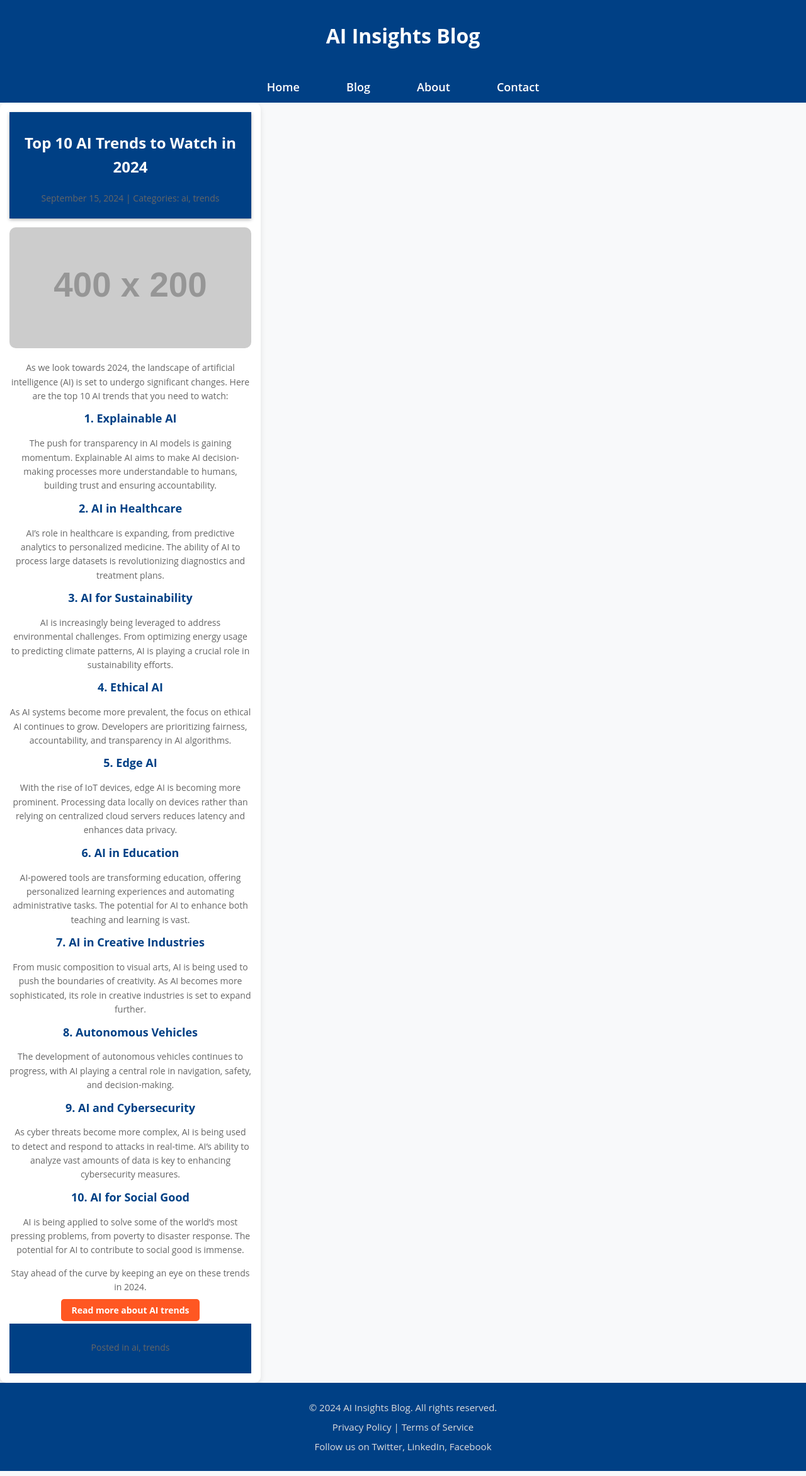
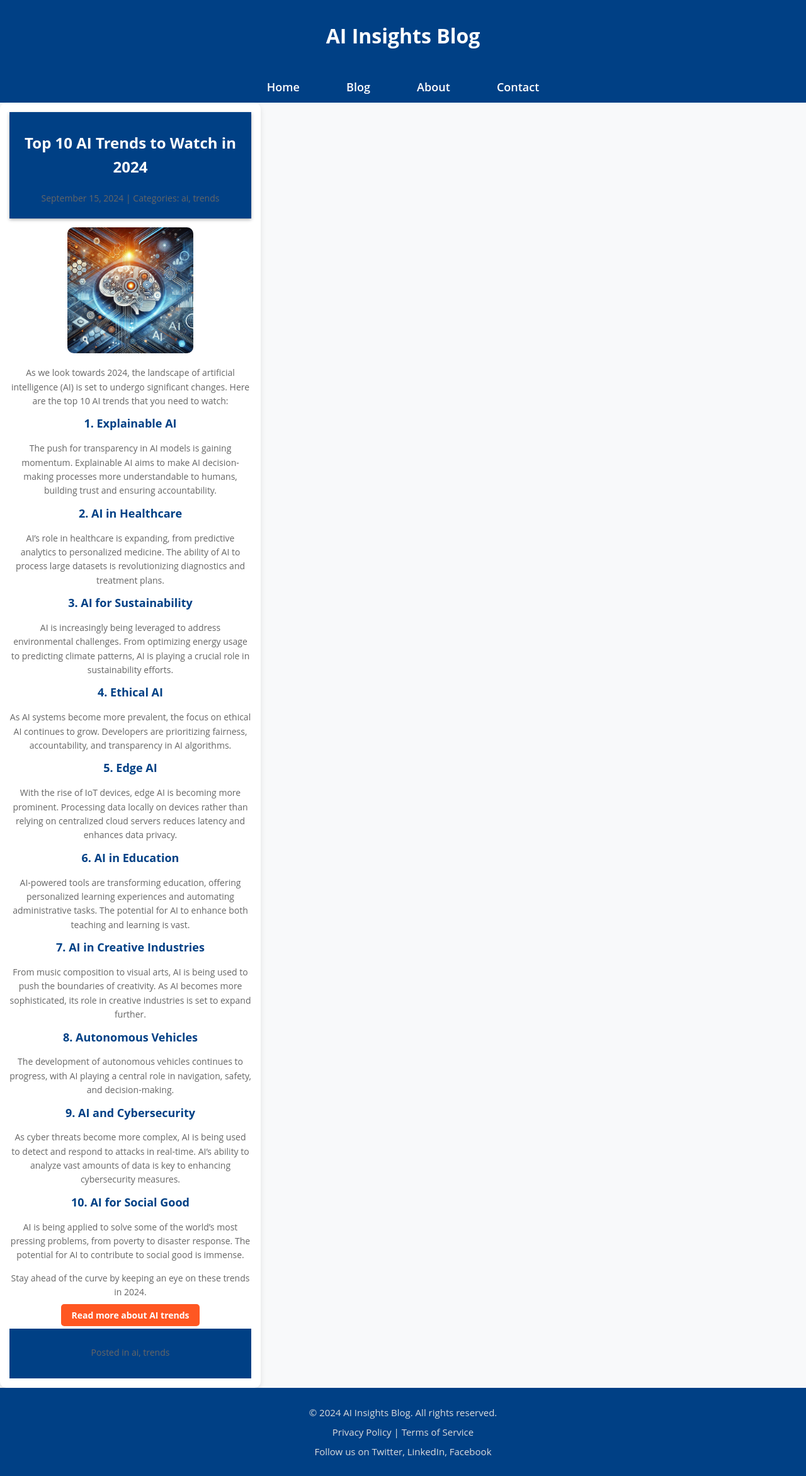
Before and after one commit to tomsonius/tomsonius.github.io, a Jekyll site: the page built from _posts/2024-09-15-top-10-ai-trends.md, in a window 1280 px wide. Shown: the whole page at 63% size. Built offline with Jekyll 4.4.1, drawn with Linux system fonts in a browser that asks for light colours.

Commit message:
Update 2024-09-15-top-10-ai-trends.md

```diff
--- a/_posts/2024-09-15-top-10-ai-trends.md
+++ b/_posts/2024-09-15-top-10-ai-trends.md
@@ -4,9 +4,10 @@ title: "Top 10 AI Trends to Watch in 2024"
 date: 2024-09-15
 categories: [ai, trends]
 excerpt: "Discover the top AI trends that are set to shape the future in 2024."
+display_image: "/assets/images/ai-trends-2024.png"
 ---
 
-![AI Trends 2024](https://via.placeholder.com/400x200)
+![AI Trends 2024]( {{ '/assets/images/ai-trends-2024.png' | relative_url }} ){:style="width: 100%; max-width: 200px; height: auto; margin: 0 auto;"}
 
 As we look towards 2024, the landscape of artificial intelligence (AI) is set to undergo significant changes. Here are the top 10 AI trends that you need to watch:
 
```
